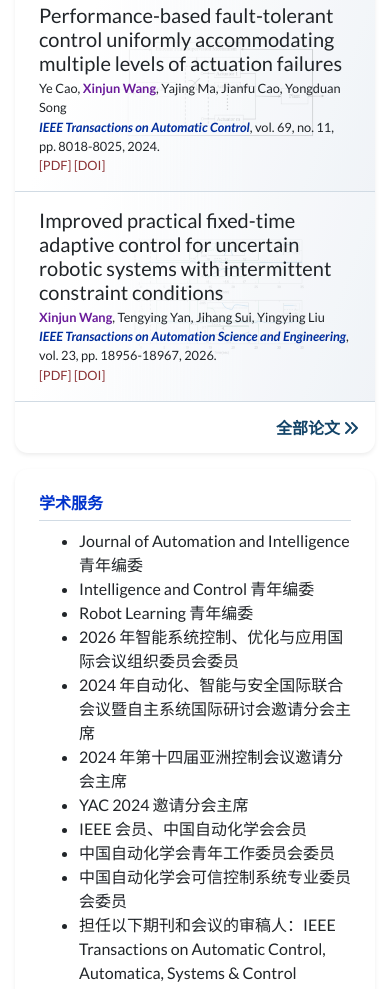
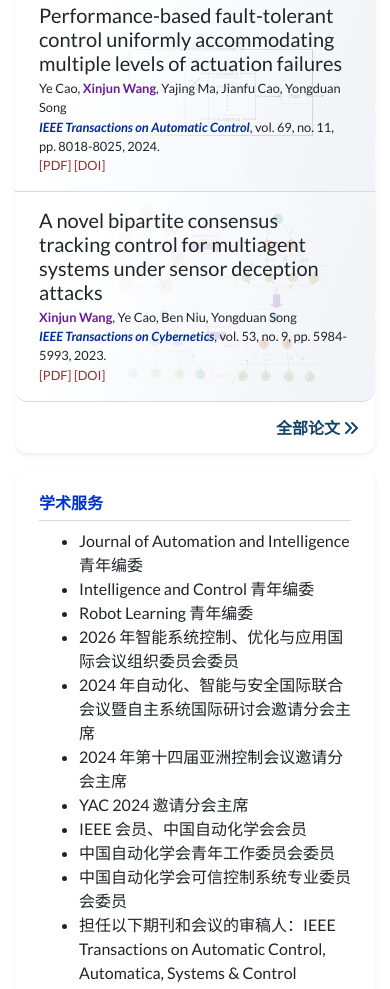
Before and after one commit to WANG-XINJUN/WANG-XINJUN.github.io, a plain HTML site: page index.html in a window 390 px wide. Shown: the part 3072-4061 px from the top of the page. Drawn offline with nearby package versions, Linux system fonts and the light colour scheme; some packages are replaced by stand-ins of ours; some icons are missing.

Commit message:
Replace fourth selected publication

```diff
--- a/index.html
+++ b/index.html
@@ -511,44 +511,48 @@
 
 <div class="d-none d-md-block">
     <div class="row no-gutters border-bottom border-gray">
-        <div class="col-md-4 col-xl-3 mb-md-0 p-md-3"><figure class="mb-0"><img src="/assets/images/papers/04.webp" loading="lazy" width="300" height="200" class="w-100 h-auto rounded-sm" alt="Fig. 2. Curves of tracking errors e1 and e2."></figure></div>
+        <div class="col-md-4 col-xl-3 mb-md-0 p-md-3"><figure class="mb-0">
+<img src="/assets/images/papers/16.webp" loading="lazy" width="300" height="200" class="w-100 h-auto rounded-sm" alt="Fig. 1. Hierarchical decomposition of agents.">
+</figure></div>
         <div class="col-md-8 col-xl-9 p-3 pl-md-0">
-            <h5 class="mt-0 mb-1 font-weight-normal">Improved practical fixed-time adaptive control for uncertain robotic systems with intermittent constraint conditions</h5>
+            <h5 class="mt-0 mb-1 font-weight-normal">A novel bipartite consensus tracking control for multiagent systems under sensor deception attacks</h5>
             <p class="mt-0 mb-0 small"><span class="text-body">
             <strong>Xinjun Wang</strong>, </span><span class="text-body">
-            Tengying Yan, </span><span class="text-body">
-            Jihang Sui, </span><span class="text-body">
-            Yingying Liu</span></p>
-            <p class="mt-0 mb-0 small"><i class="publication-venue">IEEE Transactions on Automation Science and Engineering</i>, vol. 23, pp. 18956-18967, 2026.   <span data-semantic-scholar-id=""></span></p>
+            Ye Cao, </span><span class="text-body">
+            Ben Niu, </span><span class="text-body">
+            Yongduan Song</span></p>
+            <p class="mt-0 mb-0 small"><i class="publication-venue">IEEE Transactions on Cybernetics</i>, vol. 53, no. 9, pp. 5984-5993, 2023.   <span data-semantic-scholar-id=""></span></p>
             <p class="mt-0 mb-0 small text-muted"></p>
 
             <p class="small pb-0 mb-0 lh-125 text-muted abstract-links">
-                <a target="_blank" rel="noopener noreferrer" href="/assets/paper-04.pdf">[PDF]</a>
-                <a target="_blank" rel="noopener noreferrer" href="https://ieeexplore.ieee.org/document/11755013/">[DOI]</a>
+                <a target="_blank" rel="noopener noreferrer" href="/assets/paper-16.pdf">[PDF]</a>
+                <a target="_blank" rel="noopener noreferrer" href="https://ieeexplore.ieee.org/document/9983527/">[DOI]</a>
             </p>
 
         </div>
     </div>
 </div>
 
-<div class="row no-gutters d-md-none border-bottom border-gray   " data-src="">
-    <div class="w-100  " style="background-color: rgba(255,255,255,0.9);">
+<div class="row no-gutters d-md-none border-bottom border-gray rounded-xl-bottom ">
+    <div class="w-100 rounded-xl-bottom " style="background-color: rgba(255,255,255,0.9);">
         <div class="d-flex align-items-start flex-column py-3 px-4">
             <div class="mb-auto"></div>
             <div>
-                <figure class="mb-2" style="max-width: 280px;"><img src="/assets/images/papers/04.webp" loading="lazy" width="300" height="200" class="w-100 h-auto rounded-sm" alt="Fig. 2. Curves of tracking errors e1 and e2."></figure>
-                <h5 class="mt-0 mb-1 font-weight-normal">Improved practical fixed-time adaptive control for uncertain robotic systems with intermittent constraint conditions</h5>
+                <figure class="mb-2" style="max-width: 280px;">
+<img src="/assets/images/papers/16.webp" loading="lazy" width="300" height="200" class="w-100 h-auto rounded-sm" alt="Fig. 1. Hierarchical decomposition of agents.">
+</figure>
+                <h5 class="mt-0 mb-1 font-weight-normal">A novel bipartite consensus tracking control for multiagent systems under sensor deception attacks</h5>
                 <p class="mt-0 mb-0 small"><span class="text-body">
             <strong>Xinjun Wang</strong>, </span><span class="text-body">
-            Tengying Yan, </span><span class="text-body">
-            Jihang Sui, </span><span class="text-body">
-            Yingying Liu</span></p>
-                <p class="mt-0 mb-0 small"><i class="publication-venue">IEEE Transactions on Automation Science and Engineering</i>, vol. 23, pp. 18956-18967, 2026.   <span data-semantic-scholar-id=""></span></p>
+            Ye Cao, </span><span class="text-body">
+            Ben Niu, </span><span class="text-body">
+            Yongduan Song</span></p>
+                <p class="mt-0 mb-0 small"><i class="publication-venue">IEEE Transactions on Cybernetics</i>, vol. 53, no. 9, pp. 5984-5993, 2023.   <span data-semantic-scholar-id=""></span></p>
                 <p class="mt-0 mb-0 small text-muted"></p>
 
                 <p class="small pb-0 mb-0 lh-125 text-muted abstract-links">
-                <a target="_blank" rel="noopener noreferrer" href="/assets/paper-04.pdf">[PDF]</a>
-                <a target="_blank" rel="noopener noreferrer" href="https://ieeexplore.ieee.org/document/11755013/">[DOI]</a>
+                <a target="_blank" rel="noopener noreferrer" href="/assets/paper-16.pdf">[PDF]</a>
+                <a target="_blank" rel="noopener noreferrer" href="https://ieeexplore.ieee.org/document/9983527/">[DOI]</a>
             </p>
             </div>
         </div>
```
